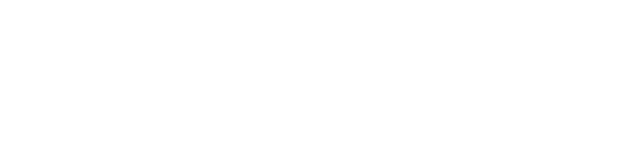
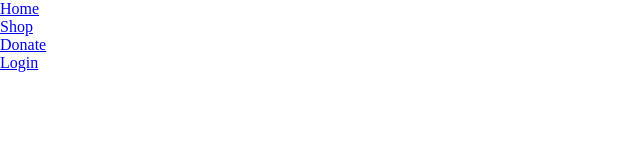
Before and after one commit to Lisovuk/-landing-page, a website built with Vite: page index.html in a window 1280 px wide. Shown: the whole page, without its empty margins (0-640 px from the left). Built offline with nearby package versions, Linux system fonts and the light colour scheme.

Commit message:
connected link

```diff
--- a/index.html
+++ b/index.html
@@ -8,7 +8,36 @@
     <title>Landing-page</title>
   </head>
   <body>
-    <div id="app"></div>
+    <div id="app">
+
+      <header class="header">
+
+        <nav class="header__nav">
+
+          <ul class="header__items">
+
+            <li class="header__item">
+              <a href="./index.html">Home</a>
+            </li>
+
+            <li class="header__item">
+              <a href="./pages/Shop.html">Shop</a>
+            </li>
+
+            <li class="header__item">
+              <a href="./pages/Donate.html">Donate</a>
+            </li>
+
+            <li class="header__item">
+              <a href="./pages/Login.html">Login</a>
+            </li>
+
+          </ul>
+
+        </nav>
+
+      </header>
+    </div>
     <script type="module" src="/main.js"></script>
   </body>
 </html>
--- a/style/style.scss
+++ b/style/style.scss
@@ -0,0 +1,7 @@
+@import  "./variables.scss";
+
+* {
+   padding: 0;
+   margin: 0;
+   box-sizing: border-box;
+}
--- /dev/null
+++ b/style/variables.scss
@@ -0,0 +1 @@
+$main-color: yellow;
```
Also changed, not shown: pages/Donate.html (added), pages/Login.html (added), pages/Shop.html (added).
